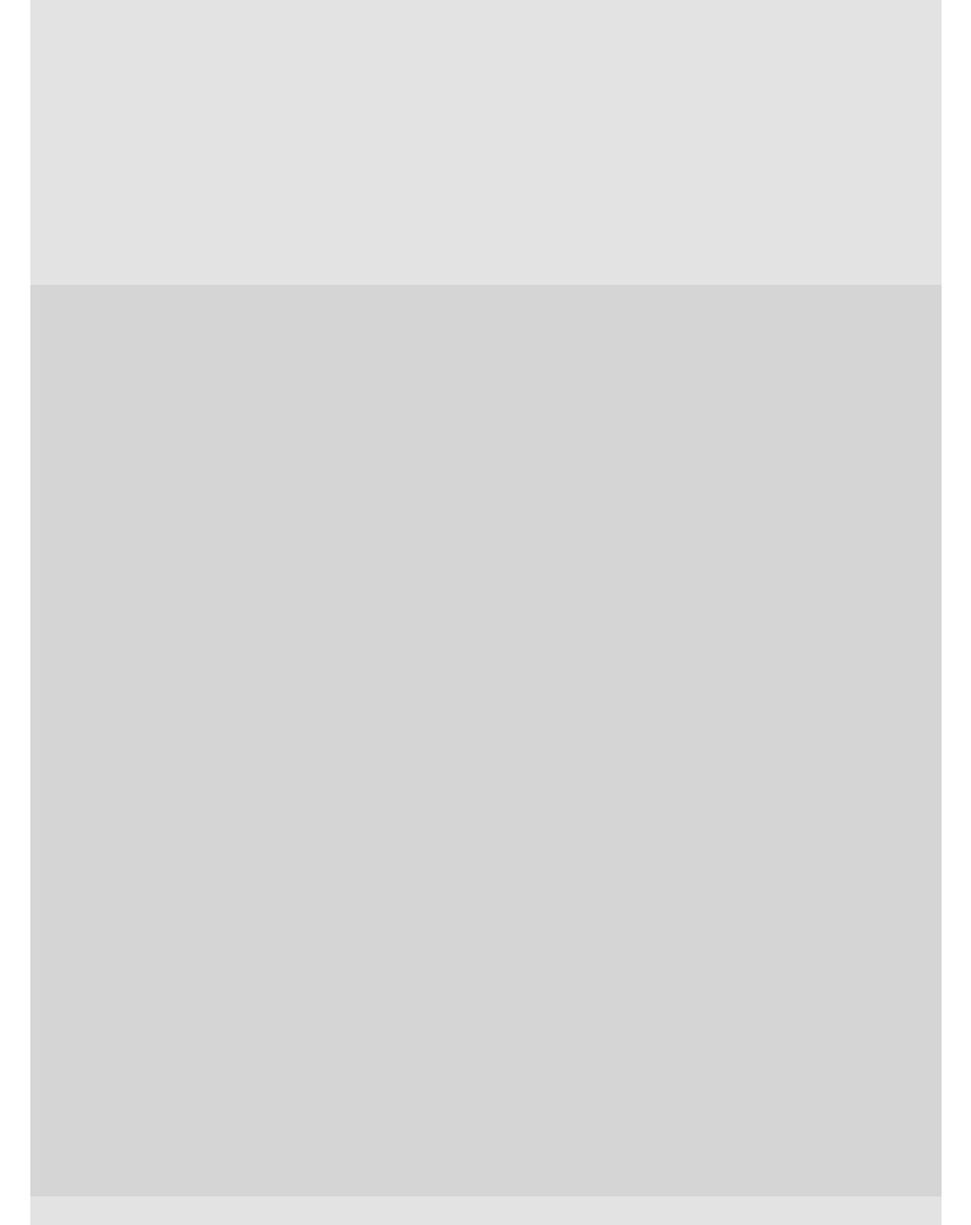
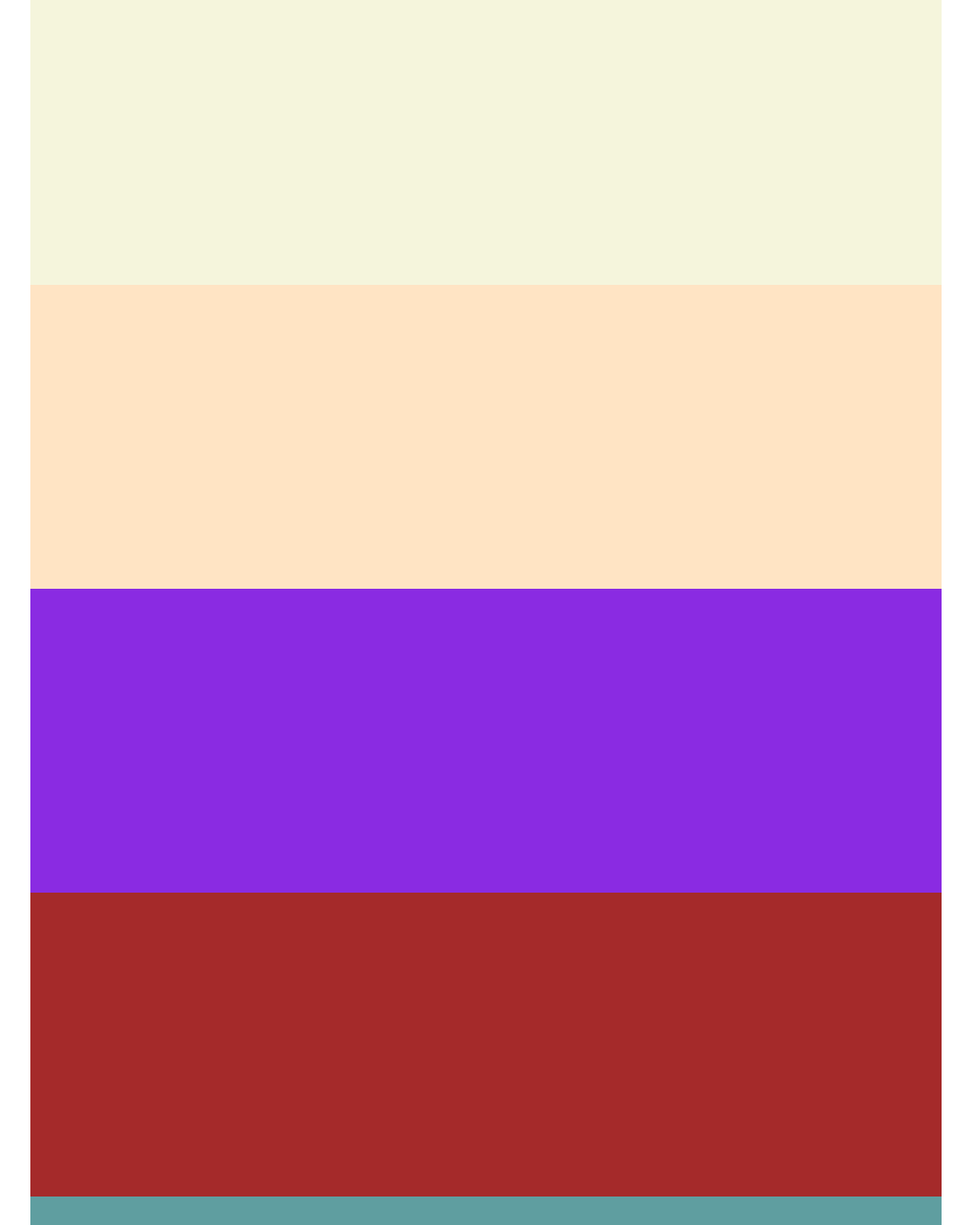
Before and after one commit to RobbieClinton/206-colors-starter, a plain HTML site: page index.html in a window 1280 px wide. Shown: the whole page at 95% size, without its empty margins (128-1151 px from the left). Drawn offline with Linux system fonts and the light colour scheme.

Commit message:
Changed background colors for phones, tablets, and desktops.

```diff
--- a/css/main.css
+++ b/css/main.css
@@ -34,15 +34,15 @@ header {
 }
 
 #column-1 {
-  background: #d5d5d5;
+  background: #84C68C;
 }
 
 #column-2 {
-  background: #d5d5d5;
+  background: #52A55C;
 }
 
 #column-3 {
-  background: #d5d5d5;
+  background: #10631A;
 }
 
 
@@ -60,23 +60,23 @@ footer {
 
 @media (min-width: 768px) {
   header {
-    background-color: ;
+    background-color: #f0f8ff;
   }
 
   #column-1 {
-    background-color: ;
+    background-color: #faebd7;
   }
 
   #column-2 {
-    background-color: ;
+    background-color: #0ff;
   }
 
   #column-3 {
-    background-color: ;
+    background-color: #7fffd4;
   }
 
   footer {
-    background-color: ;
+    background-color: #f0ffff;
   }
 
 }
@@ -85,23 +85,23 @@ footer {
 /*---------- Desktops ----------*/
 @media (min-width: 1200px) {
   header {
-    background-color: ;
+    background-color: #f5f5dc;
   }
 
   #column-1 {
-    background-color: ;
+    background-color: #FFE4C4;
   }
 
   #column-2 {
-    background-color: ;
+    background-color: #8A2BE2;
   }
 
   #column-3 {
-    background-color: ;
+    background-color: #A52A2A;
   }
 
   footer {
-    background-color: ;
+    background-color: #5F9EA0;
   }
 
 }
```
Also changed, not shown: index.html (line endings or trailing spaces), 1 other file.
